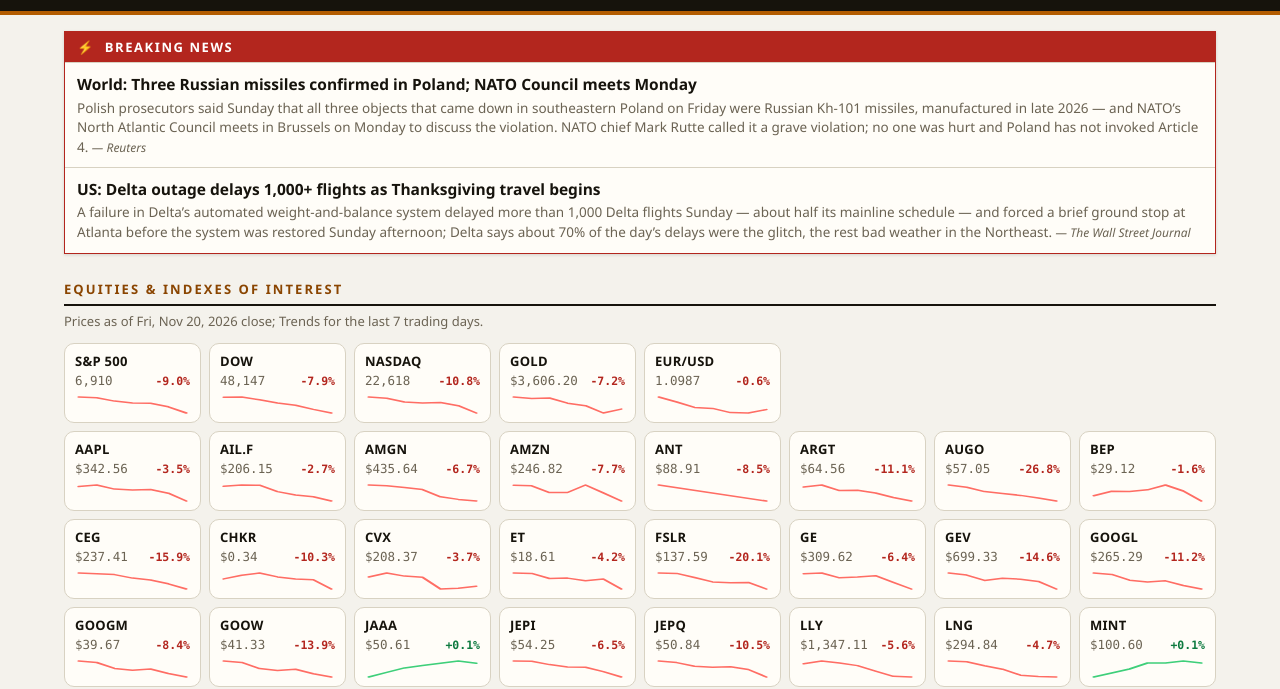
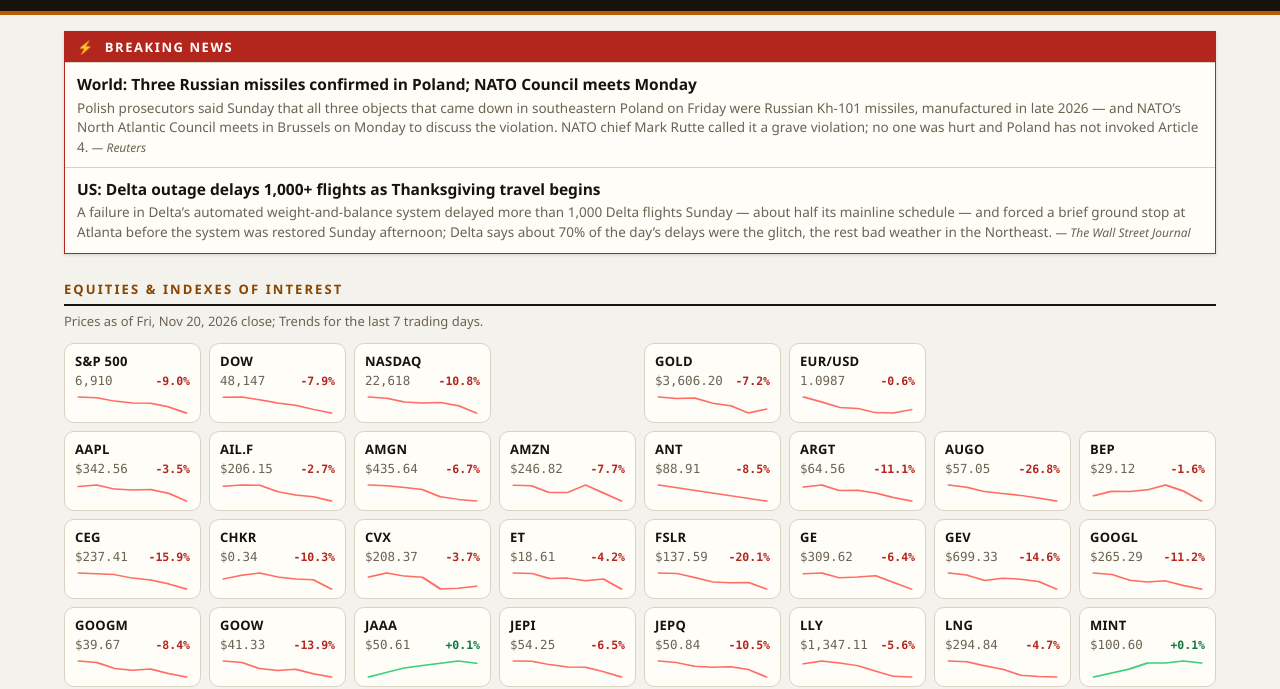
Before and after one commit to DaveSeiver/seiver-tv-data, a plain HTML site: page index.html in a window 1280 px wide. Shown: the part 122-811 px from the top of the page. Drawn offline with Linux system fonts and the light colour scheme.

Commit message:
Seiver TV framework — blank cell between indexes and gold/EUR in portfolio lead row

```diff
--- a/index.html
+++ b/index.html
@@ -709,7 +709,12 @@
           return '<span class="sp7" title="'+esc(cell.symbol)+' \u2014 last 7 days"><svg viewBox="0 0 '+W+' '+H+'" preserveAspectRatio="none" aria-hidden="true">'
             + '<polyline points="'+pts.join(" ")+'" fill="none" stroke="'+color+'" stroke-width="1.5" stroke-linejoin="round" stroke-linecap="round"></polyline></svg></span>';
         }
+        var leadSpacerDone = false;
         D.portfolio.cells.forEach(function(cell){
+          if (cell.lead && !cell.index && !leadSpacerDone && lead){
+            lead.appendChild(el('<div class="pfspacer" aria-hidden="true"></div>'));
+            leadSpacerDone = true;
+          }
           var c = el('<div class="pfcell"></div>');
           var chg = '';
           if (cell.spark && cell.spark.length > 1 && cell.spark[0]){
```
